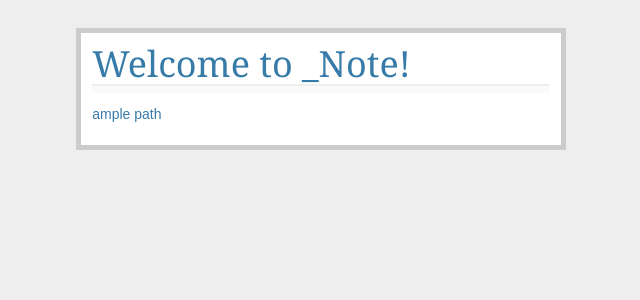
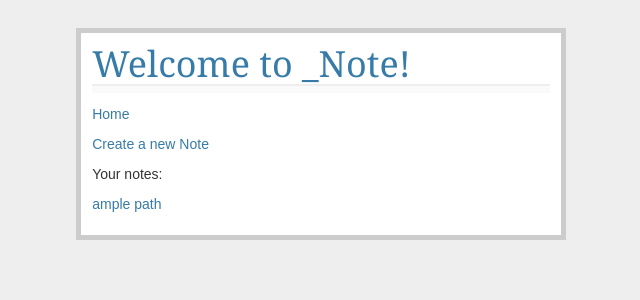
Before and after one commit to NinchuKyo/_Note, a Flask app: template server/templates/list.html in a window 1280 px wide. Shown: the top 300 px of the page, without its empty margins (319-959 px from the left). Run offline with Flask 2, Linux system fonts and the light colour scheme; the template is opened without the code that fills it: most values are stand-ins (such as "Sample title", 1, 10 or a date in 2020); some libraries are stand-ins or nearby versions.

Commit message:
improved navigation, removed '.txt' from file names in dropbox

```diff
--- a/server/server.py
+++ b/server/server.py
@@ -160,7 +160,7 @@ def save_note(access_token, json):
 
     try:
         client = DropboxClient(access_token)
-        response = client.put_file('/' + json['title'] + '.txt', request.data)
+        response = client.put_file('/' + json['title'], request.data)
     except dropbox.rest.ErrorResponse as e:
         app.logger.exception(e)
         return e.user_error_msg
--- a/server/templates/create.html
+++ b/server/templates/create.html
@@ -63,6 +63,7 @@
     }
 </script>
 <div id="msg"></div>
+<p><a href="{{ url_for('list') }}">Back</a></p>
 <p>
     <span>Title: </span>
     <input type="text" id="title" maxlength="50" placeholder="please enter a title.." required onkeypress="return keypresshandler(event);"/>
--- a/server/templates/index.html
+++ b/server/templates/index.html
@@ -2,7 +2,7 @@
 {% block body %}
     {% if real_name %}
         <p>Welcome {{ real_name }}!</p>
-        <p><a href="{{ url_for('create') }} " method="post">Create a Note</a></p>
+        <!--p><a href="{{ url_for('create') }} " method="post">Create a Note</a></p-->
         <p><a href="{{ url_for('list') }}">View Notes</a></p>
         <p><a href="{{ url_for('logout') }} " method="post">Log out</a></p>
     {% else %}
--- a/server/templates/list.html
+++ b/server/templates/list.html
@@ -1,6 +1,10 @@
 {% extends "layout.html" %}
 {% block body %}
-  {% for file in contents %}
-    <p><a href="{{ url_for('view', note_title=file['path'][1:]) }}">{{ file['path'][1:] }}</a></p>
-  {% endfor %}
+  <p><a href="{{ url_for('home') }} " method="post">Home</a></p>
+  <p><a href="{{ url_for('create') }} " method="post">Create a new Note</a></p>
+  <p>Your notes:
+    {% for file in contents %}
+      <p><a href="{{ url_for('view', note_title=file['path'][1:]) }}">{{ file['path'][1:] }}</a></p>
+    {% endfor %}
+  </p>
 {% endblock %}
--- a/server/templates/view.html
+++ b/server/templates/view.html
@@ -42,6 +42,7 @@
     }
     </script>
     <div id="msg"></div>
+    <p><a href="{{ url_for('list') }}">Back</a></p>
     <p>
         <span>Title: </span>
         <input type="text" id="title" maxlength="50" placeholder="please enter a title.." value="{{ note_content['title'] }}" required onkeypress="return keypresshandler(event);"/>
```
